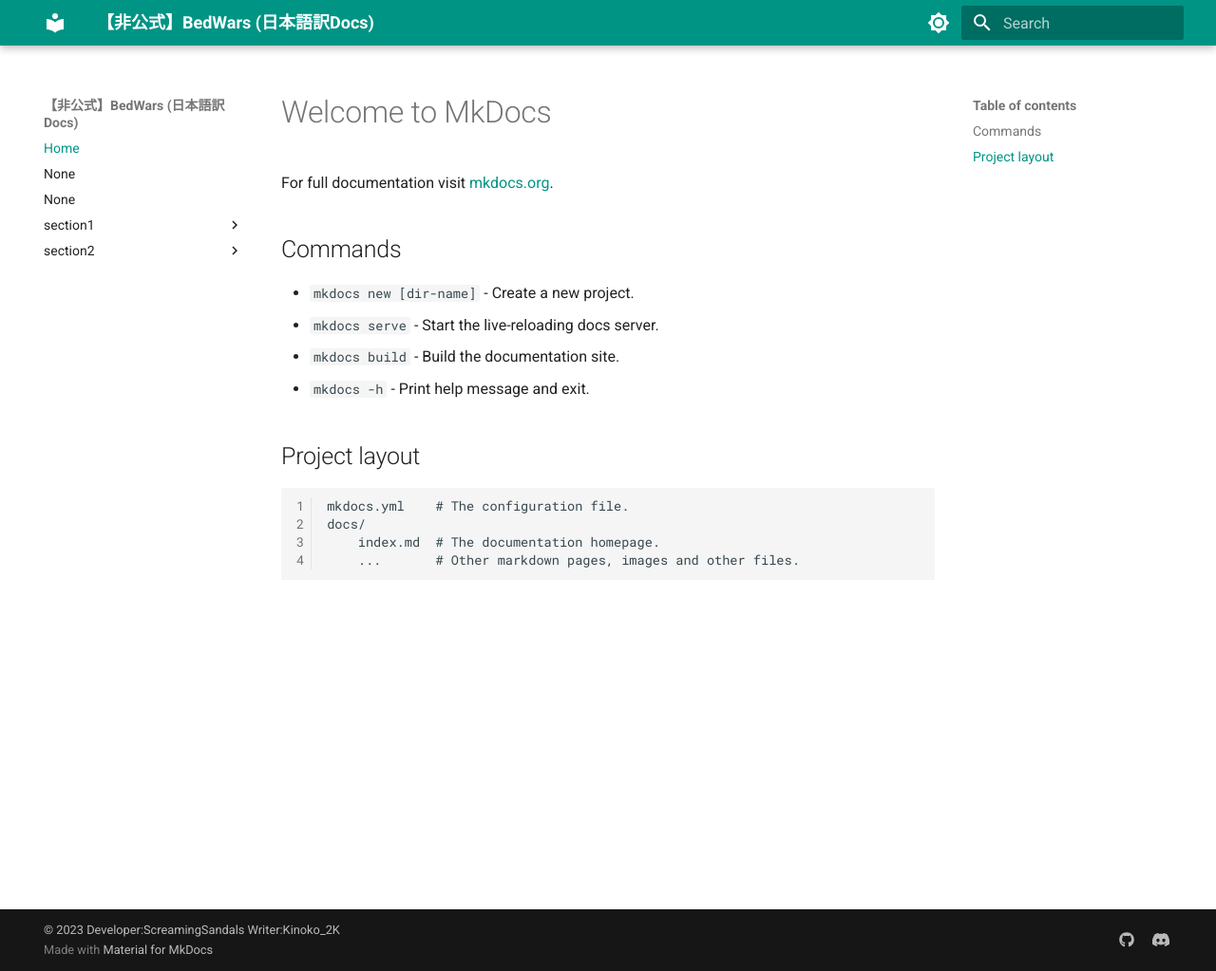
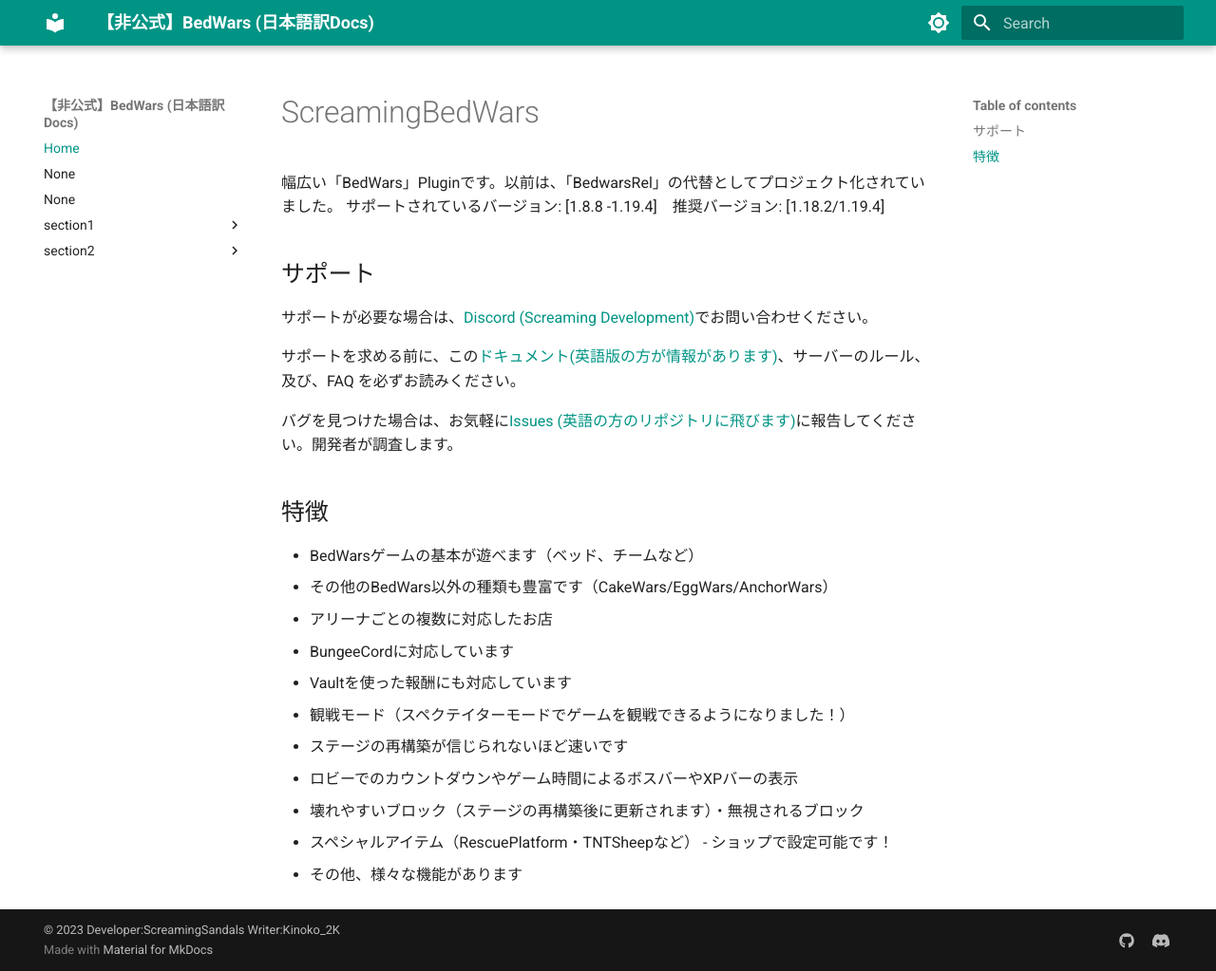
Before and after one commit to kinoko2k/BedWars_ja_docs, an MkDocs documentation site: the page built from docs/index.md, in a window 1280 px wide and 1023 px high. Shown: the whole window at 95% size. Built offline with MkDocs 1.6.1 and Material for MkDocs 9.7.7, drawn with Linux system fonts in a browser that asks for light colours.

Commit message:
Docs: index.md

```diff
--- a/docs/index.md
+++ b/docs/index.md
@@ -1,17 +1,25 @@
-# Welcome to MkDocs
+# ScreamingBedWars
 
-For full documentation visit [mkdocs.org](https://www.mkdocs.org).
+幅広い「BedWars」Pluginです。以前は、「BedwarsRel」の代替としてプロジェクト化されていました。
+サポートされているバージョン: \[1.8.8 -1.19.4\]　推奨バージョン: \[1.18.2/1.19.4\]
 
-## Commands
+## サポート
 
-* `mkdocs new [dir-name]` - Create a new project.
-* `mkdocs serve` - Start the live-reloading docs server.
-* `mkdocs build` - Build the documentation site.
-* `mkdocs -h` - Print help message and exit.
+サポートが必要な場合は、[Discord (Screaming Development)](https://screamingsandals.org/discord)でお問い合わせください。
 
-## Project layout
+サポートを求める前に、この[ドキュメント(英語版の方が情報があります)](https://docs.screamingsandals.org/BedWars/0.2.28/)、サーバーのルール、及び、FAQ を必ずお読みください。
 
-    mkdocs.yml    # The configuration file.
-    docs/
-        index.md  # The documentation homepage.
-        ...       # Other markdown pages, images and other files.
+バグを見つけた場合は、お気軽に[Issues (英語の方のリポジトリに飛びます)](https://github.com/ScreamingSandals/BedWars/issues)に報告してください。開発者が調査します。
+
+## 特徴
+- BedWarsゲームの基本が遊べます（ベッド、チームなど）
+- その他のBedWars以外の種類も豊富です（CakeWars/EggWars/AnchorWars）
+- アリーナごとの複数に対応したお店
+- BungeeCordに対応しています
+- Vaultを使った報酬にも対応しています
+- 観戦モード（スペクテイターモードでゲームを観戦できるようになりました！）
+- ステージの再構築が信じられないほど速いです
+- ロビーでのカウントダウンやゲーム時間によるボスバーやXPバーの表示
+- 壊れやすいブロック（ステージの再構築後に更新されます）・無視されるブロック
+- スペシャルアイテム（RescuePlatform・TNTSheepなど） - ショップで設定可能です！
+- その他、様々な機能があります
```
